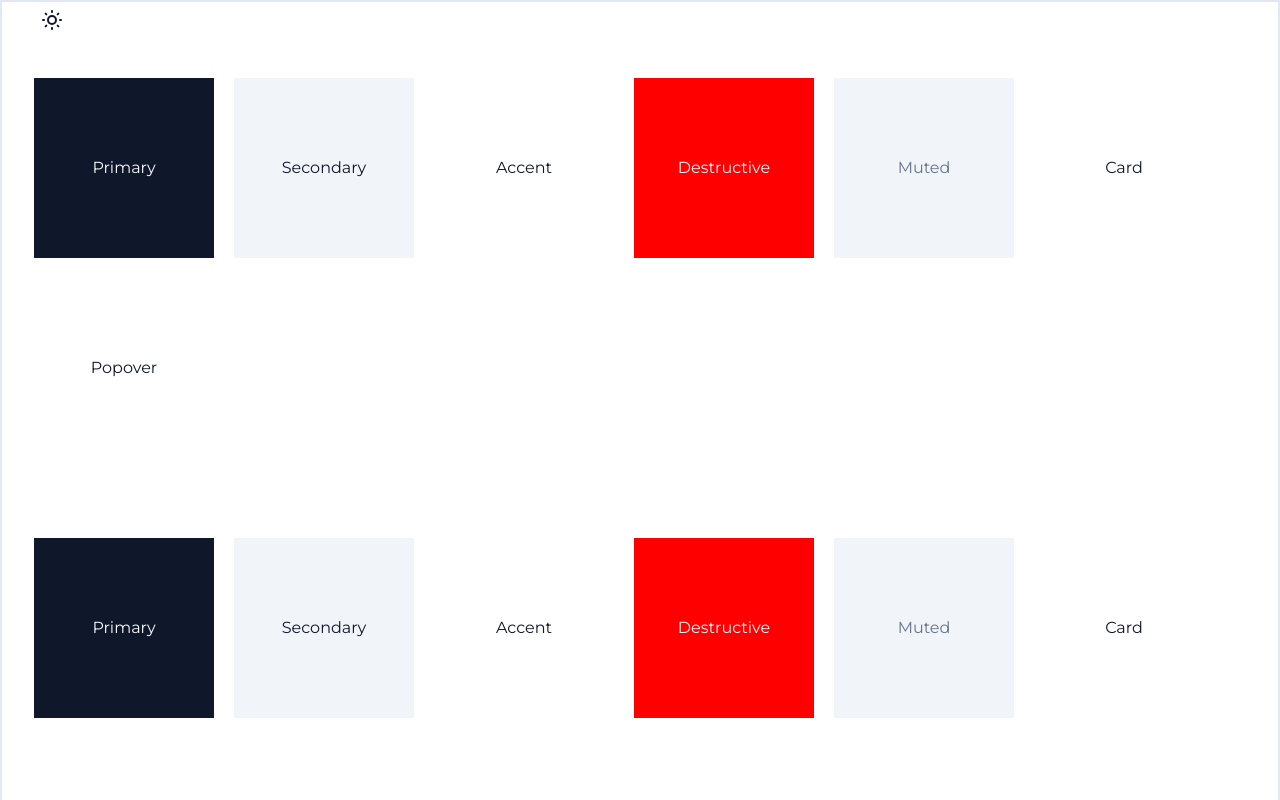
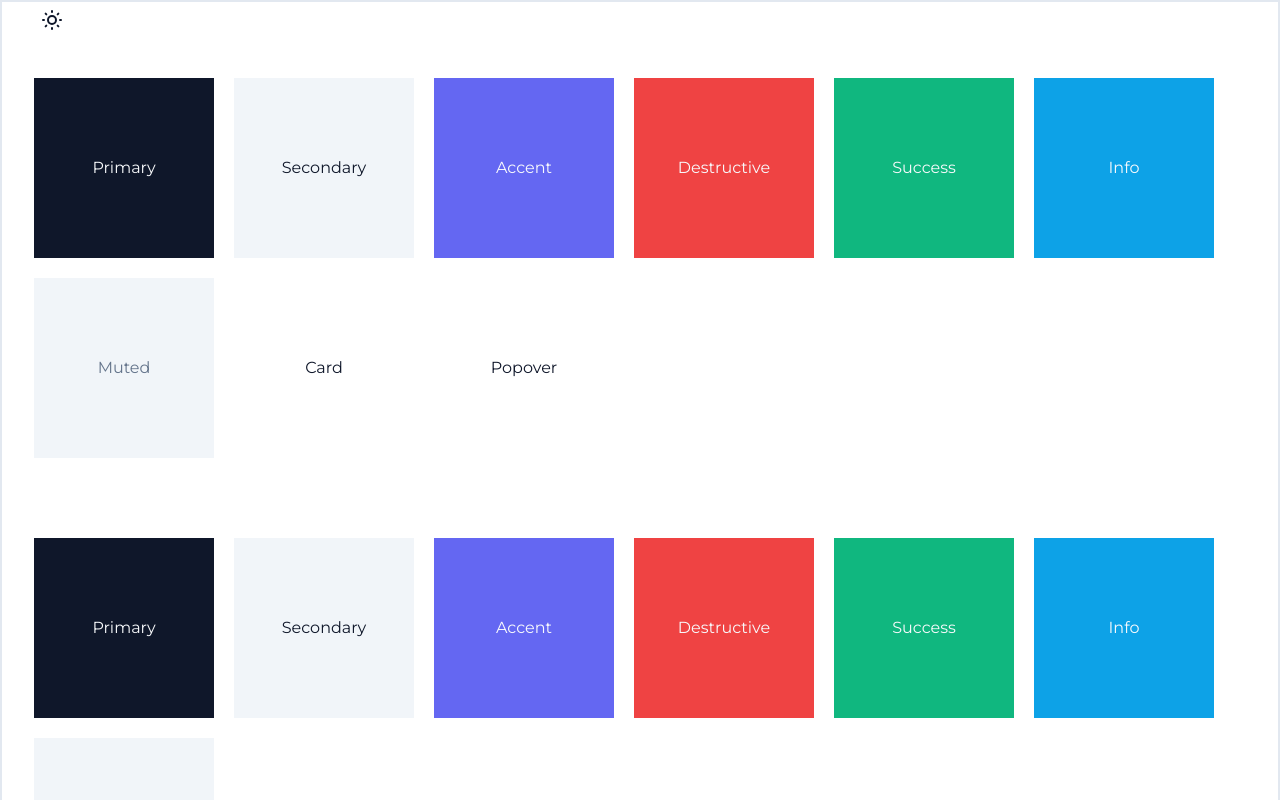
Before and after one commit to nrsimonelli/ui-shell, a React (Vite) app: page / in a window 1280 px wide. Shown: the top 800 px of the page. Built offline with nearby package versions, Linux system fonts and the light colour scheme.

Commit message:
feat(CSS): adjusted color tokens

```diff
--- a/src/App.tsx
+++ b/src/App.tsx
@@ -8,13 +8,10 @@ import {
   DropdownMenuTrigger,
 } from './primitives/DropdownMenu'
 import { Icons } from './primitives/Icons'
-import { z } from 'zod'
-import { zodResolver } from '@hookform/resolvers/zod'
-import { useForm } from 'react-hook-form'
-import { toast } from './hooks/useToast'
 import { DemoForm } from './DemoForm'
 import { Toaster } from './primitives/Toaster'
 import { cn } from './lib/utils'
+import { VariantProps, cva } from 'class-variance-authority'
 
 export const App = () => {
   const themeContext = useContext(ThemeContext)
@@ -30,6 +27,8 @@ export const App = () => {
     'secondary',
     'accent',
     'destructive',
+    'success',
+    'info',
     'muted',
     'card',
     'popover',
@@ -39,19 +38,40 @@ export const App = () => {
     'secondary',
     'accent',
     'destructive',
+    'success',
+    'info',
     'muted',
     'card',
     'popover',
   ]
 
-	const DemoCard = ({ variant }: { variant: string }) => {
-		return (
-			<div
-				className={`w-[180px] capitalize h-[180px] bg-${variant} justify-center items-center flex text-${variant}-foreground`}
-			>
-				{variant}
-			</div>
+  const colorVariants = cva(
+    `w-[180px] capitalize h-[180px] justify-center items-center flex`,
+    {
+      variants: {
+        variant: {
+          primary: 'bg-primary text-primary-foreground',
+          secondary: 'bg-secondary text-secondary-foreground',
+          accent: 'bg-accent text-accent-foreground',
+          destructive: 'bg-destructive text-destructive-foreground',
+          success: 'bg-success text-success-foreground',
+          info: 'bg-info text-info-foreground',
+          muted: 'bg-muted text-muted-foreground',
+          card: 'bg-card text-card-foreground',
+          popover: 'bg-popover text-popover-foreground',
+        },
+      },
+      defaultVariants: {
+        variant: 'primary',
+      },
+    }
   )
+  const DemoCard = ({
+    variant,
+  }: {
+    variant: VariantProps<typeof colorVariants>
+  }) => {
+    return <div className={cn(colorVariants({ variant }))}>{variant}</div>
   }
 
   return (
@@ -80,14 +100,14 @@ export const App = () => {
         </DropdownMenuContent>
       </DropdownMenu>
       {/* THEME DISPLAY */}
-			<div className='flex gap-5 my-10 flex-wrap'>
+      <div className='flex flex-wrap gap-5 my-10'>
         {tokens.map((token) => (
-					<DemoCard variant={token} />
+          <DemoCard variant={token as VariantProps<typeof colorVariants>} />
         ))}
       </div>
-			<div className='flex gap-5 my-10 flex-wrap'>
+      <div className='flex flex-wrap gap-5 my-10'>
         {expTokens.map((token) => (
-					<DemoCard variant={token} />
+          <DemoCard variant={token as VariantProps<typeof colorVariants>} />
         ))}
       </div>
 
--- a/src/styles/globals.css
+++ b/src/styles/globals.css
@@ -25,11 +25,17 @@
     --secondary: 210 40% 96.1%;
     --secondary-foreground: 222.2 47.4% 11.2%;
 
-    --accent: 210 40% 96.1%;
-    --accent-foreground: 222.2 47.4% 11.2%;
+    --accent: 239 84% 67%;
+    --accent-foreground: 210 40% 98%;
 
-    --destructive: 0 100% 50%;
+    --destructive: 0 84% 60%;
     --destructive-foreground: 210 40% 98%;
+
+    --success: 160 84% 39%;
+    --success-foreground: 210 40% 98%;
+
+    --info: 199 89% 48%;
+    --info-foreground: 210 40% 98%;
 
     --ring: 215 20.2% 65.1%;
 
@@ -59,11 +65,18 @@
     --secondary: 222.2 47.4% 11.2%;
     --secondary-foreground: 210 40% 98%;
 
+    /* --accent: 243 75% 59%; */
     --accent: 216 34% 17%;
     --accent-foreground: 210 40% 98%;
 
     --destructive: 0 63% 31%;
     --destructive-foreground: 210 40% 98%;
+
+    --success: 161 94% 30%;
+    --success-foreground: 210 40% 98%;
+
+    --info: 200 98% 39%;
+    --info-foreground: 210 40% 98%;
 
     --ring: 216 34% 17%;
 
--- a/tailwind.config.js
+++ b/tailwind.config.js
@@ -30,6 +30,14 @@ export default {
         destructive: {
           DEFAULT: 'hsl(var(--destructive))',
           foreground: 'hsl(var(--destructive-foreground))',
+        },
+        success: {
+          DEFAULT: 'hsl(var(--success))',
+          foreground: 'hsl(var(--success-foreground))',
+        },
+        info: {
+          DEFAULT: 'hsl(var(--info))',
+          foreground: 'hsl(var(--info-foreground))',
         },
         muted: {
           DEFAULT: 'hsl(var(--muted))',
```
Also changed, not shown: 1 other file (tests, documents, lock files or other folders). Lines whose indentation alone changed are shown as unchanged.
